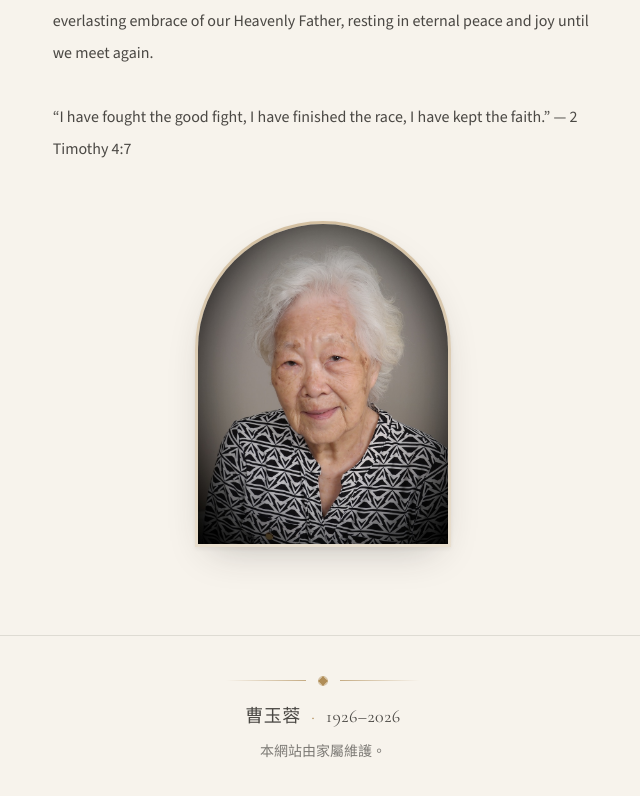
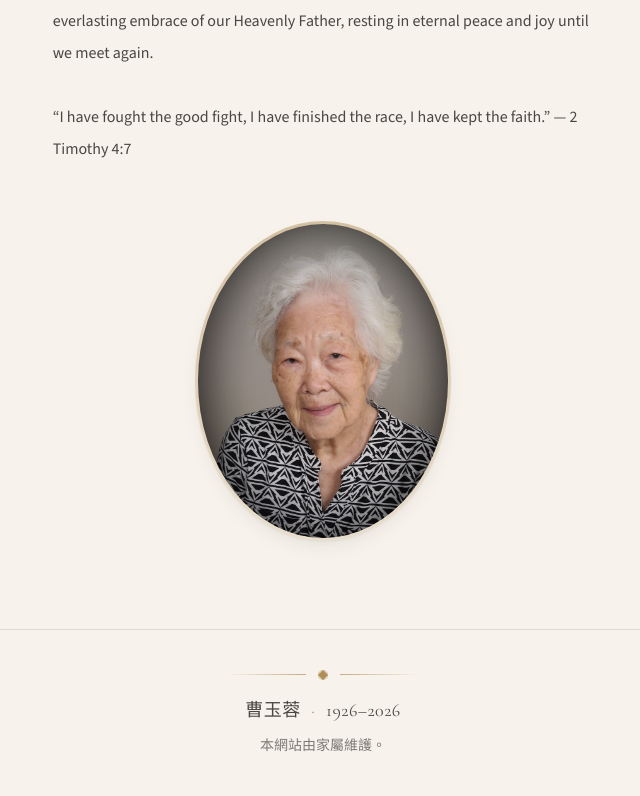
Before and after one commit to chops77/YuJung, an Astro site: page /YuJung/en/life-story in a window 1280 px wide. Shown: the part 1711-2507 px from the top of the page, without its empty margins (317-957 px from the left). Built offline with nearby package versions, Linux system fonts and the light colour scheme; Astro itself is replaced by a stand-in of ours.

Commit message:
Match life story portrait frame

```diff
--- a/src/pages/[locale]/life-story.astro
+++ b/src/pages/[locale]/life-story.astro
@@ -38,9 +38,9 @@ const initial = pick(profile.name, locale).trim().charAt(0) || '·';
 
     {profile.portrait && (
       <div class="mx-auto mt-14 w-64" data-reveal>
-        <!-- Arch frame echoing the homepage portrait -->
-        <div class="rounded-t-full rounded-b-3xl bg-gradient-to-b from-gold/50 to-gold/20 p-[3px] shadow-[var(--shadow-lift)]">
-          <div class="relative flex h-80 items-center justify-center overflow-hidden rounded-t-full rounded-b-[calc(1.5rem-3px)] bg-parchment-deep">
+        <!-- Oval cameo matching the homepage portrait. -->
+        <div class="aspect-[4/5] rounded-[50%] bg-gradient-to-b from-gold/50 to-gold/20 p-[3px] shadow-[var(--shadow-soft)]">
+          <div class="relative flex h-full items-center justify-center overflow-hidden rounded-[50%] bg-parchment-deep ring-1 ring-inset ring-gold/35">
             <span class="font-serif text-7xl text-gold/70" aria-hidden="true">{initial}</span>
             <img
               src={`${import.meta.env.BASE_URL}${profile.portrait}`}
```
